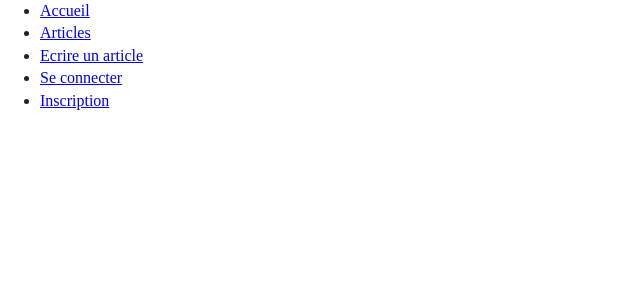
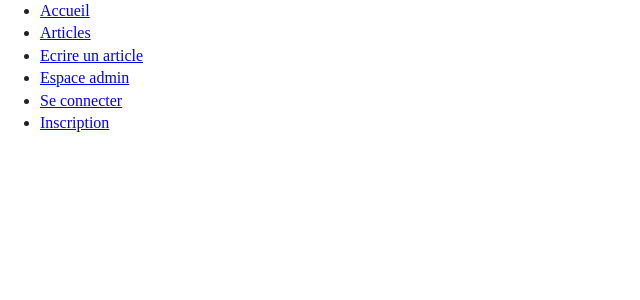
Before and after one commit to StevenDelval/Flask-mongoDB-TechIA, a Flask app: page / in a window 1280 px wide. Shown: the top 300 px of the page, without its empty margins (0-640 px from the left). Run offline with Flask 2, Linux system fonts and the light colour scheme; data that the repository does not hold is empty.

Commit message:
ADMIN EN CHANTIER

```diff
--- a/app.py
+++ b/app.py
@@ -133,6 +133,8 @@ def admin():
     except:
         utilisateur = None
     liste_articles=articles.find()
+
+
     form = Validation()
 
     if form.validate_on_submit():
@@ -140,14 +142,8 @@ def admin():
             if form.validation is True :
                 article["validation"] = True
                 return redirect(url_for("page404"))
-            else:
-                pass
-
         else:
-
             return redirect(url_for ("connexion"))
-
-
 
     for article in liste_articles:
         liste_commentaire = article["commentaires"]
@@ -155,4 +151,5 @@ def admin():
             if not commentaire["validation"]:
                 return render_template("page_admin.html",form = form , commentaire = commentaire)
 
-    return render_template("page_admin.html",form = form )
+
+    return render_template("page_admin.html",form = form , commentaire = commentaire)
--- a/templates/base.html
+++ b/templates/base.html
@@ -21,6 +21,7 @@
                 {% endif %}
             </div>
             <div class="portail">
+                <li class="liste_nav"><a href={{ url_for("admin")}}>Espace admin</a></li>
                 {% if login %}
                     <li class="liste_nav">Bonjour {{login}} !</li>
                     <li class="liste_nav"> <a href={{ url_for("logout")}}>Se deconnecter</a></li>
```
